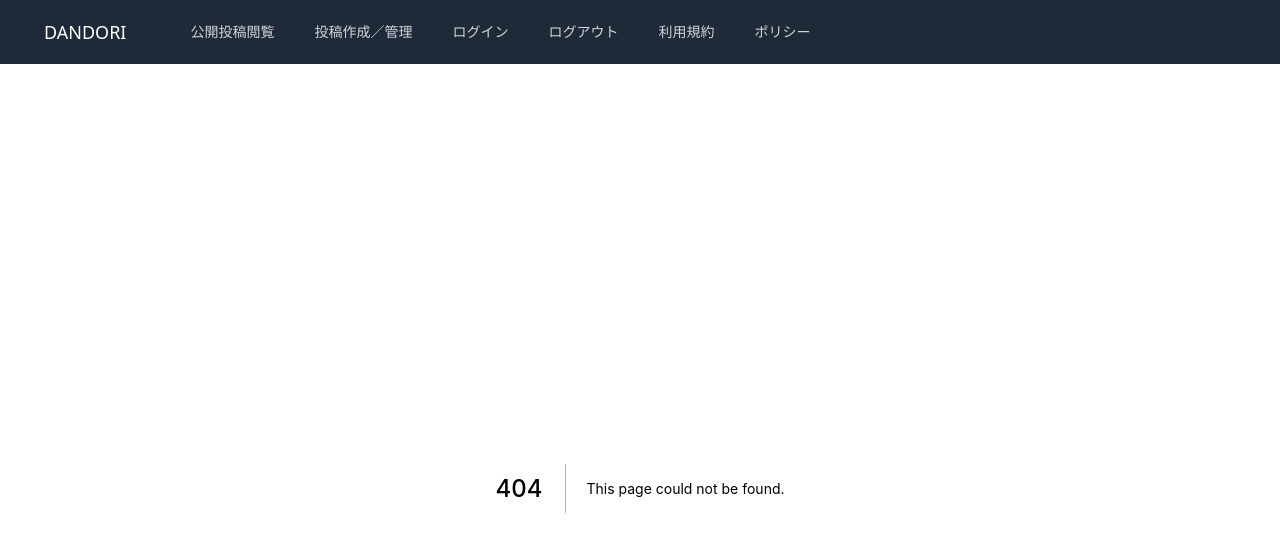
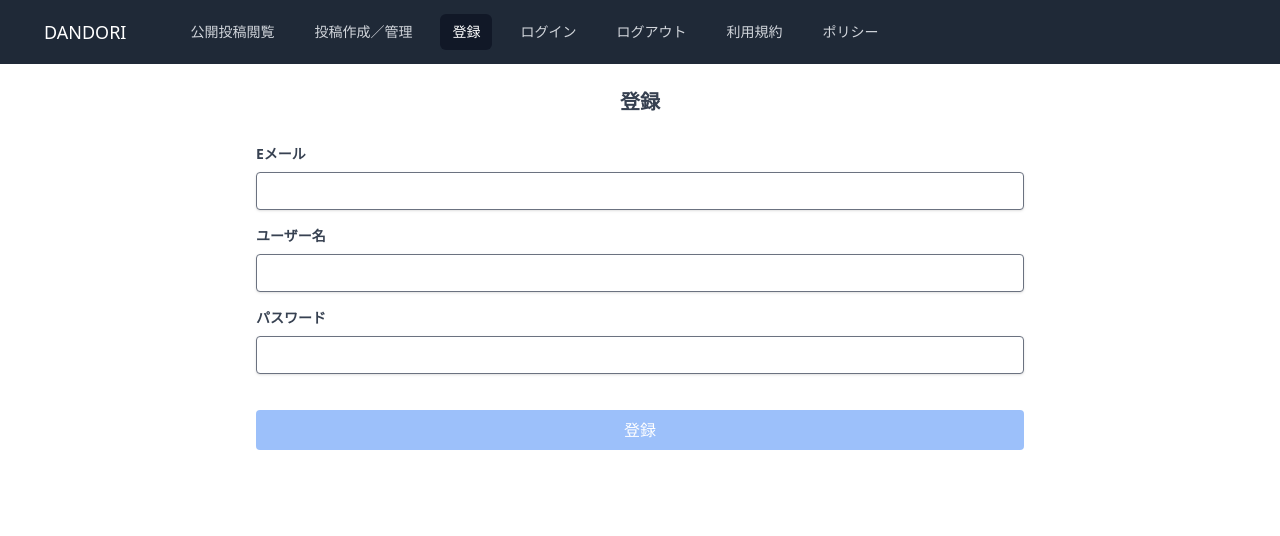
Before and after one commit to ko1ke/know-sync-front, a Next.js app: page /sign_up in a window 1280 px wide. Before the commit this address had no page. Shown: the top 536 px of the page. Built offline with nearby package versions, Linux system fonts and the light colour scheme.

Commit message:
sign in page

```diff
--- a/components/Layout.tsx
+++ b/components/Layout.tsx
@@ -7,8 +7,9 @@ import { MenuIcon, XIcon } from '@heroicons/react/outline';
 const navigation = [
   { title: '公開投稿閲覧', href: '/public_procedures' },
   { title: '投稿作成／管理', href: '/my_procedures' },
-  { title: 'ログイン', href: '/login' },
-  { title: 'ログアウト', href: '/logout' },
+  { title: '登録', href: '/sign_up' },
+  { title: 'ログイン', href: '/sign_in' },
+  { title: 'ログアウト', href: '/sign_out' },
   { title: '利用規約', href: '/posts/term' },
   { title: 'ポリシー', href: '/posts/policy' },
 ];
--- a/pages/login.tsx
+++ b/pages/sign_in.tsx
@@ -1,19 +1,18 @@
 import type { NextPage } from 'next';
-import type { SignUpItem } from '../types/Auth';
+import type { SignInItem } from '../types/Auth';
 import React from 'react';
 import * as Yup from 'yup';
 import { Form, Formik } from 'formik';
 import Button from '../components/common/Button';
 import FormikTextInput from '../components/common/FormikTextInput';
 import { useDispatch } from 'react-redux';
-import { signUp } from '../slices/auth';
+import { signIn } from '../slices/auth';
 import useAuthToast from '../hooks/useAuthToast';
 
-const Login: NextPage = () => {
+const SignIn: NextPage = () => {
   useAuthToast();
-  const initialValues: SignUpItem = {
+  const initialValues: SignInItem = {
     email: '',
-    username: '',
     password: '',
   };
   const dispatch = useDispatch();
@@ -31,9 +30,6 @@ const Login: NextPage = () => {
           email: Yup.string()
             .required('入力必須です')
             .email('Eメールの形式で入力してください'),
-          username: Yup.string()
-            .required('入力必須です')
-            .max(1000, '最大100文字までで入力してください'),
           password: Yup.string()
             .required('入力必須です')
             .matches(
@@ -42,18 +38,13 @@ const Login: NextPage = () => {
             ),
         })}
         onSubmit={(values) => {
-          dispatch(signUp(values));
+          dispatch(signIn(values));
         }}
       >
         {({ isValid, dirty }) => (
           <Form>
             <div className="py-1">
               <FormikTextInput labelText="Eメール" type="text" name="email" />
-              <FormikTextInput
-                labelText="ユーザー名"
-                type="text"
-                name="username"
-              />
               <FormikTextInput
                 labelText="パスワード"
                 type="password"
@@ -75,4 +66,4 @@ const Login: NextPage = () => {
   );
 };
 
-export default Login;
+export default SignIn;
--- /dev/null
+++ b/pages/sign_up.tsx
@@ -0,0 +1,78 @@
+import type { NextPage } from 'next';
+import type { SignUpItem } from '../types/Auth';
+import React from 'react';
+import * as Yup from 'yup';
+import { Form, Formik } from 'formik';
+import Button from '../components/common/Button';
+import FormikTextInput from '../components/common/FormikTextInput';
+import { useDispatch } from 'react-redux';
+import { signUp } from '../slices/auth';
+import useAuthToast from '../hooks/useAuthToast';
+
+const SignUp: NextPage = () => {
+  useAuthToast();
+  const initialValues: SignUpItem = {
+    email: '',
+    username: '',
+    password: '',
+  };
+  const dispatch = useDispatch();
+
+  return (
+    <div className="max-w-3xl w-full mx-auto z-10">
+      <div className="text-center">
+        <h3 className="text-xl text-gray-700 font-bold mb-2">登録</h3>
+      </div>
+
+      <Formik
+        enableReinitialize={true}
+        initialValues={initialValues}
+        validationSchema={Yup.object({
+          email: Yup.string()
+            .required('入力必須です')
+            .email('Eメールの形式で入力してください'),
+          username: Yup.string()
+            .required('入力必須です')
+            .max(1000, '最大100文字までで入力してください'),
+          password: Yup.string()
+            .required('入力必須です')
+            .matches(
+              /^(?=.*[A-Za-z])(?=.*\d)(?=.*[@$!%*#?&])[A-Za-z\d@$!%*#?&]{8,}$/,
+              '8文字以上で、大文字、小文字、数字、「@$!%*#?&」の特殊文字がそれぞれ１文字以上含まれるよう入力してください'
+            ),
+        })}
+        onSubmit={(values) => {
+          dispatch(signUp(values));
+        }}
+      >
+        {({ isValid, dirty }) => (
+          <Form>
+            <div className="py-1">
+              <FormikTextInput labelText="Eメール" type="text" name="email" />
+              <FormikTextInput
+                labelText="ユーザー名"
+                type="text"
+                name="username"
+              />
+              <FormikTextInput
+                labelText="パスワード"
+                type="password"
+                name="password"
+              />
+            </div>
+
+            <Button
+              fullWidth
+              text="登録"
+              color="blue"
+              type="submit"
+              disabled={!isValid || !dirty}
+            />
+          </Form>
+        )}
+      </Formik>
+    </div>
+  );
+};
+
+export default SignUp;
```
